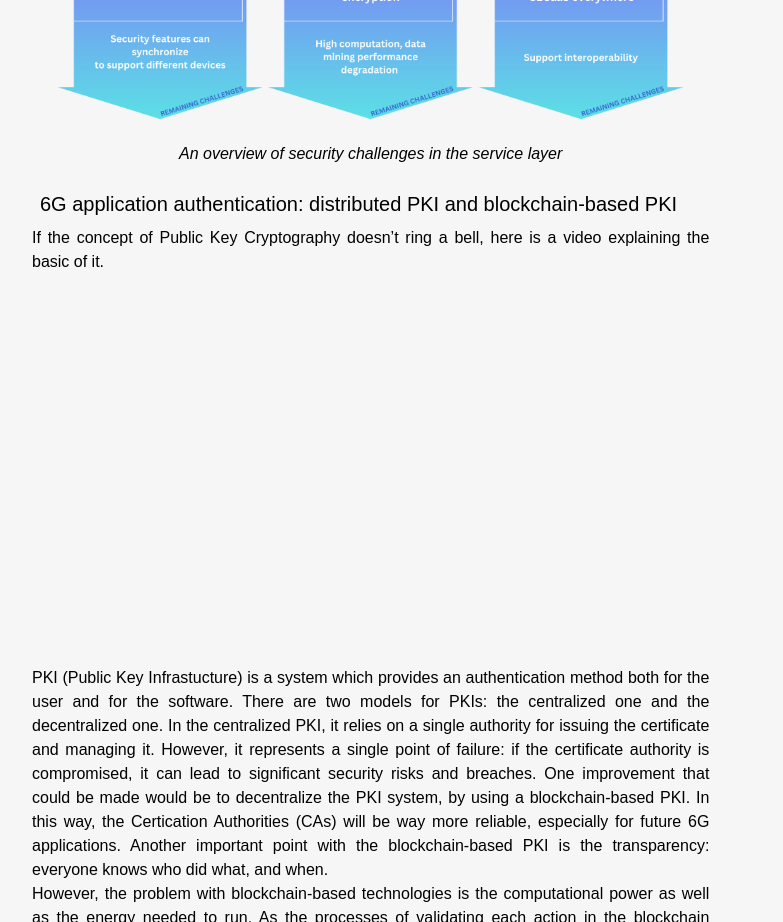
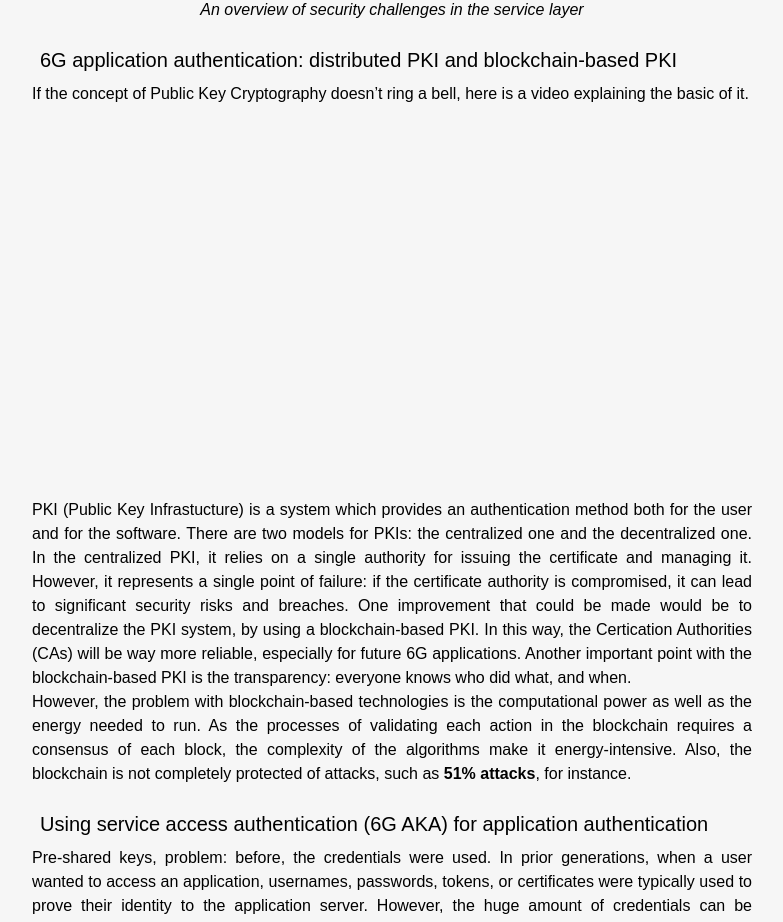
Before and after one commit to ThomasPrl/cyber-hub, a React (Create React App) app: page /6g in a window 1280 px wide. Shown: the part 8300-9222 px from the top of the page, without its empty margins (64-847 px from the left). Built offline with nearby package versions, Linux system fonts and the light colour scheme.

Commit message:
Correction de bugs

```diff
--- a/src/components/Article.tsx
+++ b/src/components/Article.tsx
@@ -63,14 +63,14 @@ const Article = () => {
       },
   ];
   return (
-    <div className="container max-w-5xl">
+    <div className="container max-w-7xl">
       <div className="grid grid-cols-12 gap-4">
         <main className="col-span-12 lg:col-span-8">
           <SixG />
         </main>
         <div className="hidden lg:block col-span-4 ">
           <div className="sticky top-0 ml-auto"
-        style={{ float: "right", maxWidth: "300px" }}>
+          style={{ float: "right", maxWidth: "300px" }}>
               <TableOfContents headings={headingsData} />
           </div>
         </div>
--- a/src/components/SixG.tsx
+++ b/src/components/SixG.tsx
@@ -263,7 +263,7 @@ const Article = () => {
       <p>
         If the concept of Public Key Cryptography doesn’t ring a bell, here is a video explaining the basic of it.<br />
       </p>
-      <div className="mt-4 mb-4">
+      <div className="mt-4 mb-4 flex justify-center">
         <ReactPlayer url='https://www.youtube.com/watch?v=GSIDS_lvRv4' />
       </div>
       <p>
--- a/src/components/Tips.jsx
+++ b/src/components/Tips.jsx
@@ -145,7 +145,7 @@ function Tips() {
             </div>
 
 
-            <div className='flex flex-wrap m-0 p-0 gap-2 justify-center items-center'>
+            <div className='flex flex-wrap m-0 p-0 gap-2 justify-center'>
                 <div className='aspect-auto react-players overflow-hidden'>
                     <ReactPlayer url='https://www.youtube.com/watch?v=RzWB5jL5RX0'/>
                 </div>
```
Also changed, not shown: src/components/Cards.jsx (+0 -34 lines).
